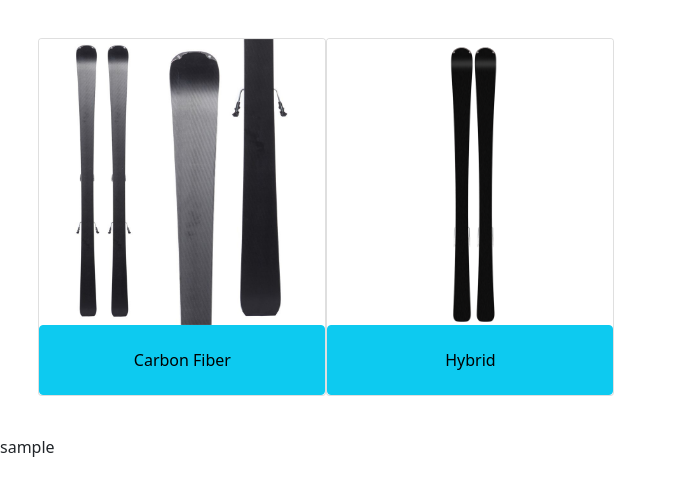
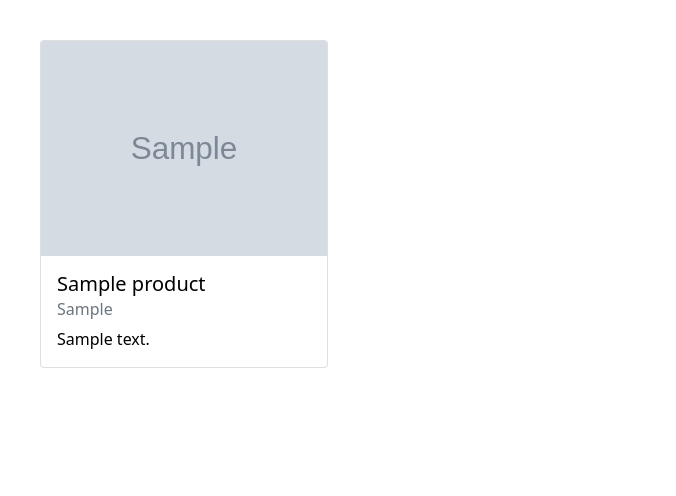
Before and after one commit to jbucanay/kittenfactory, a PHP site: page /shop.php in a window 1280 px wide. Shown: the part 76-572 px from the top of the page, without its empty margins (0-676 px from the left). Run offline with PHP 8.4, Linux system fonts and the light colour scheme; the visitor is signed in with stand-in values (Sample User, id 1); tables that the repository leaves empty or names only in its code hold one stand-in row (values such as "Sample post"); grey boxes marked "Sample" are stand-in pictures.

Commit message:
done with shop, all products are rendering correctly

```diff
--- a/home/home.php
+++ b/home/home.php
@@ -43,6 +43,7 @@
       session_start();
 
       if(isset($_SESSION['username'])){
+
         echo <<<_END
         <li class="nav-item">
           <a class="nav-link" href="../home/signout.php">Sign out</a>
--- a/login/logininfo.php
+++ b/login/logininfo.php
@@ -35,8 +35,7 @@ if (isset($_POST['username']) && isset($_POST['password'])) {
 
 		$_SESSION['username']= $tmp_username;
 
-
-		echo "<a href='../vieworders/ViewOrders.php'><button> View Orders </button></a>";
+       header("Location: ../vieworders/ViewOrders.php");
 	}
 	else
 	{
--- a/shop/shop.css
+++ b/shop/shop.css
@@ -1,4 +1,21 @@
-#main {
+/* #main {
     display: flex;
     margin: 3%;
+} */
+
+
+.atag {
+    text-decoration: none;
+    color: black;
+    margin: 40px;
 }
+
+.atag:hover {
+    color: black;
+    transform: scale(1.1);
+
+}
+
+#shop_main {
+    display: flex;
+}
--- a/shop/shop.php
+++ b/shop/shop.php
@@ -4,6 +4,7 @@
     <meta charset="UTF-8">
     <meta http-equiv="X-UA-Compatible" content="IE=edge">
     <meta name="viewport" content="width=device-width, initial-scale=1.0">
+    <title>Shop</title>
     <link href="https://cdn.jsdelivr.net/npm/bootstrap@5.1.3/dist/css/bootstrap.min.css" rel="stylesheet" integrity="sha384-1BmE4kWBq78iYhFldvKuhfTAU6auU8tT94WrHftjDbrCEXSU1oBoqyl2QvZ6jIW3" crossorigin="anonymous">
 <script src="https://cdn.jsdelivr.net/npm/bootstrap@5.1.3/dist/js/bootstrap.bundle.min.js" integrity="sha384-ka7Sk0Gln4gmtz2MlQnikT1wXgYsOg+OMhuP+IlRH9sENBO0LRn5q+8nbTov4+1p" crossorigin="anonymous"></script>
     <style type="text/css">
@@ -19,31 +20,57 @@
 
 </head>
 <body >
-<main id='main'>
-<div class="card" style="width: 18rem;">
-  <img src="../images/cfskis.png" class="card-img-top" alt="..." >
-  	<a href='../carbonfiber/carbonfiber.php' class='btn btn-info' >
-  <div class="card-body">
-    <p class="card-text">Carbon Fiber</p>
-  </div>
-  </a>
-</div>
-<div class="card" style="width: 18rem;">
-  <img src="../images/hybridskis.png" class="card-img-top" alt="...">
-    <a href='../hybrid/hybrid.php' class='btn btn-info'>
-  <div class="card-body">
-    <p class="card-text">Hybrid</p>
-  </div>
-  </a>
-</div>
+  <main id='shop_main'>
+<?php
+$sn = "localhost:8889";
+$un = "root";
+$pw = "root";
+$db = "kitten_factory";
+
+
+try
+{
+  $conn = new PDO("mysql:host=$sn;dbname=$db", $un,$pw);
+  $conn->setAttribute(PDO::ATTR_ERRMODE,PDO::ERRMODE_EXCEPTION);
+  $qry = "SELECT * FROM product";
+  $prep = $conn->prepare($qry);
+  $prep->execute();
+  $res = $prep->fetchAll(PDO::FETCH_ASSOC);
+
+
+  for($i=0;$i<count($res);++$i){
+    $ski_name = $res[$i]['ski_name'];
+    $ski_makeup = $res[$i]['makeup'];
+    $ski_desc = $res[$i]['description'];
+    $product_id = $res[$i]['product_id'];
+    $product_image = $res[$i]['product_img_path'];
+
+    echo "<br>";
+    echo "<br>";
+    echo <<<_end
+    <a href="../product/product.php?product_id=$product_id" class='atag'>
+        <div class="card" style="width: 18rem;">
+        <img src="$product_image" class="card-img-top" alt="product image">
+      <div class="card-body">
+        <h5 class="card-title">$ski_name</h5>
+        <h6 class="card-subtitle mb-2 text-muted">$ski_makeup</h6>
+        <p class="card-text">$ski_desc</p>
+      </div>
+    </div>
+    </a>
+    _end;
+  }
+
+
+
+
+
+}
+
+catch (PDOException $e){
+  echo "Connection failed: " .$e->getMessage();
+}
+?>
 </main>
 </body>
 </html>
-
-<?php
-
-
-echo $_SESSION['username']
-
-
-?>
--- a/vieworders/ViewOrders.php
+++ b/vieworders/ViewOrders.php
@@ -44,7 +44,7 @@ _END;
 for($j=0; $j<$rows; $j++)
 {
 
-    $row = $result->fetch_array(MYSQLI_ASSOC);
+$row = $result->fetch_array(MYSQLI_ASSOC);
 echo "<tr>";
 echo "<td>" . $row['order_id'] . "</td>";
 echo "<td>" . $row['product_id'] . "</td>";
```
Also changed, not shown: carbonfiber/CarbonFiber.php (+0 -10 lines), product/product.php (added, +28 -0 lines), home/home.css (line endings or trailing spaces), product/product.css (added).
